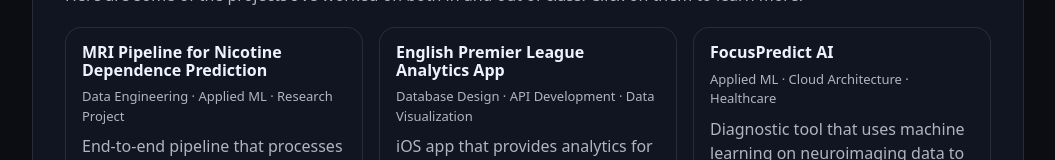
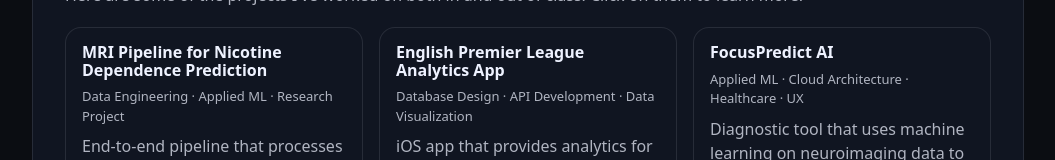
Before and after one commit to pl8n4/portfolio, a React (Vite) app: page / in a window 1280 px wide. Shown: the part 559-719 px from the top of the page, without its empty margins (112-1167 px from the left). Built offline with nearby package versions, Linux system fonts and the light colour scheme.

Commit message:
added new project

```diff
--- a/src/App.tsx
+++ b/src/App.tsx
@@ -44,7 +44,7 @@
     },
     {
       title: 'FocusPredict AI',
-      keywords: 'Applied ML · Cloud Architecture · Healthcare',
+      keywords: 'Applied ML · Cloud Architecture · Healthcare · UX',
       description:
         'Diagnostic tool that uses machine learning on neuroimaging data to provide objective ADHD assessments.',
       details:
```
